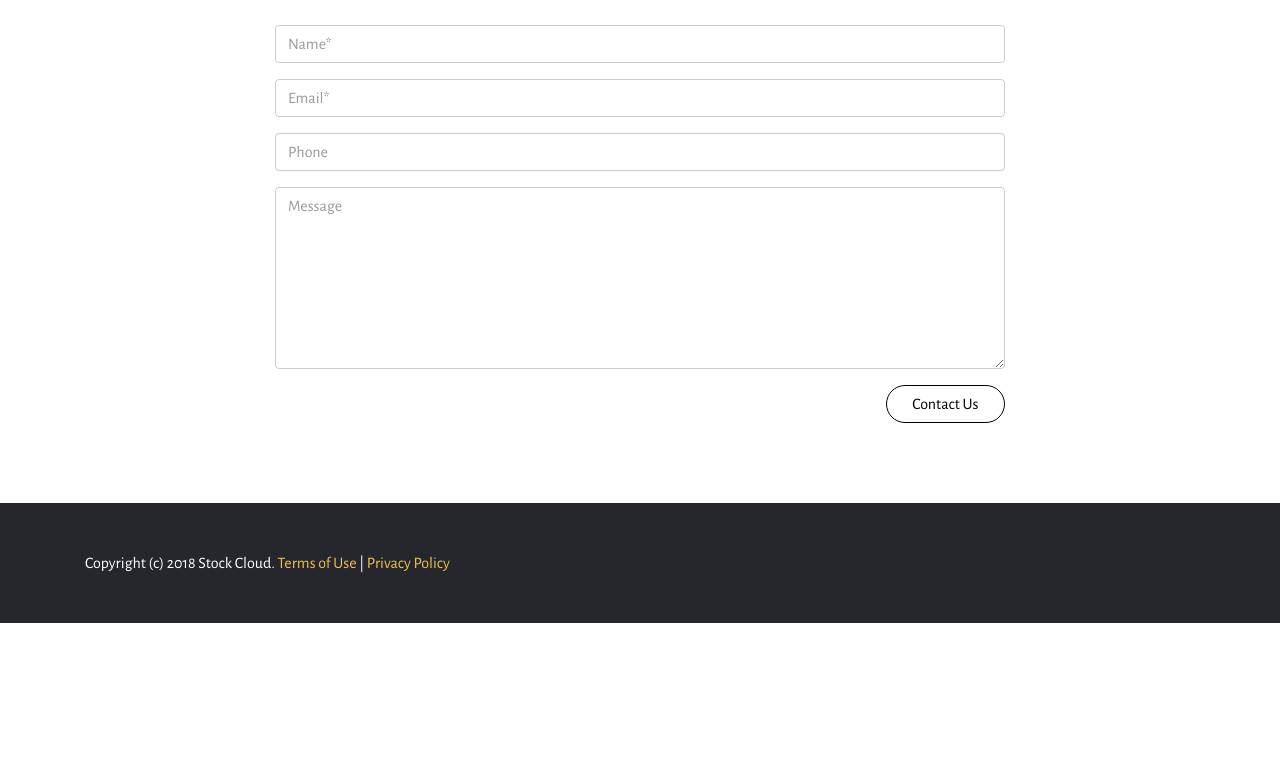
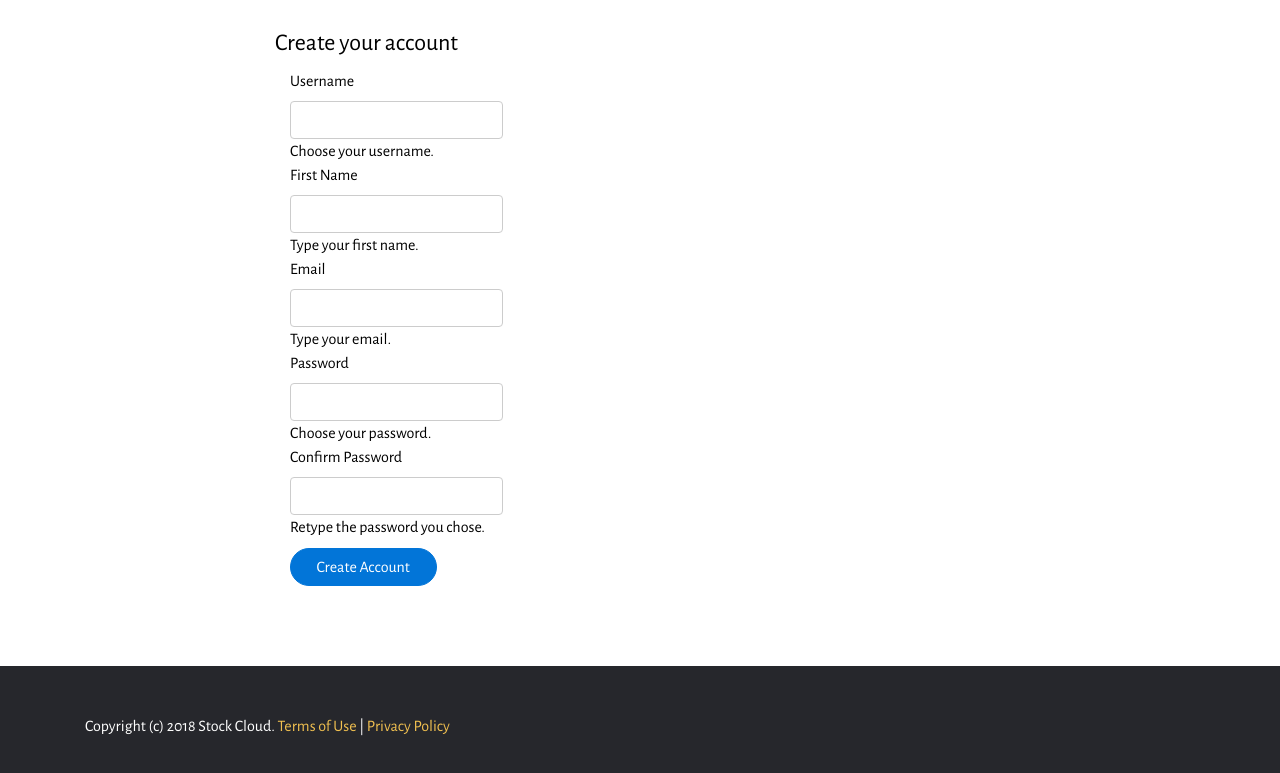
Before and after one commit to jackhughes-king/stockcloud, a plain HTML site: page register.html in a window 1280 px wide. Shown: the part 669-1442 px from the top of the page. Before the commit the page ends 1292 px from the top, so only its background shows below. Drawn offline with nearby package versions, Linux system fonts and the light colour scheme.

Commit message:
Update register.html

```diff
--- a/register.html
+++ b/register.html
@@ -63,22 +63,66 @@
             <div class="col-sm-8 col-sm-offset-2" data-form-type="formoid">
                 <h2 class="mbr-section-title display-3 text-xs-center">Contact Form</h2>
 
-                <div data-form-alert="true"><div hidden="" data-form-alert-success="true">Thanks for filling out form!</div></div>
-                <form action="https://mobirise.com/" method="post" data-form-title="Contact Form">
-                    <input type="hidden" value="XGjvrOSGkAM0M1hhOlwh2G5rvnbU0xO6/TUfgudaDHW86bPM2lcoaJ1GjvcRlFy42wFtCfxOXNc1o2k3gtF24BqyiYcxQutiQxXyob1yvEPkweDcOhZWZy4S4aNcAH7p" data-form-email="true">
+               <form class="form-horizontal">
+<fieldset>
+
+<!-- title -->
+<legend>Create your account</legend>
+
+<!-- username-->
 <div class="form-group">
-                        <input type="text" class="form-control" name="name" required="" placeholder="Name*" data-form-field="Name">
+  <label class="col-md-4 control-label" for="username-input">Username</label>
+  <div class="col-md-4">
+  <input id="username-input" name="username-input" type="text" placeholder="" class="form-control input-md" required="">
+  <span class="help-block">Choose your username.</span>
   </div>
+</div>
+
+<!-- first name-->
 <div class="form-group">
-                        <input type="email" class="form-control" name="email" required="" placeholder="Email*" data-form-field="Email">
+  <label class="col-md-4 control-label" for="username-input">First Name</label>
+  <div class="col-md-4">
+  <input id="username-input" name="username-input" type="text" placeholder="" class="form-control input-md">
+  <span class="help-block">Type your first name.</span>
   </div>
+</div>
+
+<!-- email-->
 <div class="form-group">
-                        <input type="tel" class="form-control" name="phone" placeholder="Phone" data-form-field="Phone">
+  <label class="col-md-4 control-label" for="email-input">Email</label>
+  <div class="col-md-4">
+  <input id="email-input" name="email-input" type="text" placeholder="" class="form-control input-md" required="">
+  <span class="help-block">Type your email.</span>
   </div>
+</div>
+
+<!-- password-->
 <div class="form-group">
-                        <textarea class="form-control" name="message" rows="7" placeholder="Message" data-form-field="Message"></textarea>
+  <label class="col-md-4 control-label" for="password-input">Password</label>
+  <div class="col-md-4">
+    <input id="password-input" name="password-input" type="password" placeholder="" class="form-control input-md" required="">
+    <span class="help-block">Choose your password.</span>
   </div>
-                    <div class="text-xs-right"><button type="submit" class="btn btn-secondary-outline">Contact Us</button></div>
+</div>
+
+<!-- confirm password-->
+<div class="form-group">
+  <label class="col-md-4 control-label" for="confirmpassword-input">Confirm Password</label>
+  <div class="col-md-4">
+    <input id="confirmpassword-input" name="confirmpassword-input" type="password" placeholder="" class="form-control input-md" required="">
+    <span class="help-block">Retype the password you chose.</span>
+  </div>
+</div>
+
+<!-- submit button -->
+<div class="form-group">
+  <label class="col-md-4 control-label" for="button-submit"></label>
+  <div class="col-md-4">
+    <button id="button-submit" name="button-submit" class="btn btn-primary">Create Account</button>
+  </div>
+</div>
+
+</fieldset>
 </form>
             </div>
         </div>
```
Lines whose indentation alone changed are shown as unchanged.
